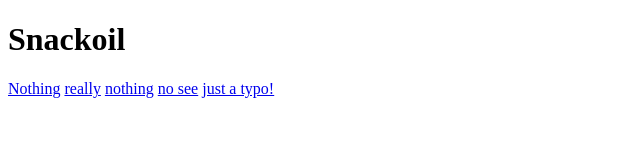
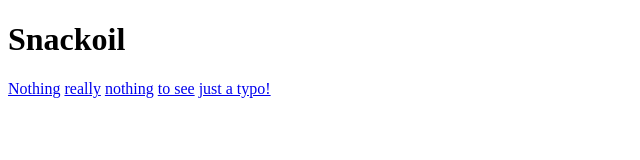
Before and after one commit to snackoil/snackoil.github.io, a plain HTML site: page index.html in a window 1280 px wide. Shown: the full height of the page, 0-640 px from the left. Drawn offline with Linux system fonts and the light colour scheme.

Commit message:
Fix typo

```diff
--- a/index.html
+++ b/index.html
@@ -12,7 +12,7 @@
   <a href="#" class="active">Nothing</a>
   <a href="#">really</a>
   <a href="#">nothing</a>
-  <a href="#">no see</a>
+  <a href="#">to see</a>
   <a href="#" class="right">just a typo!</a>
 </div>
 </body>
```
